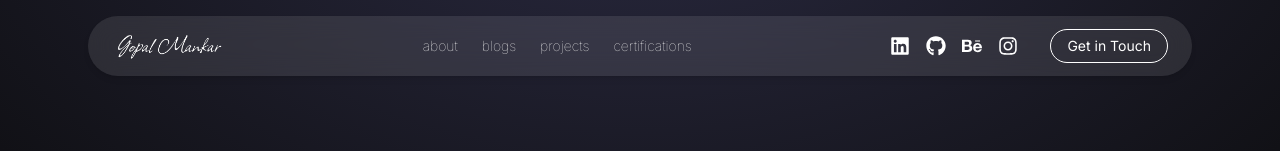
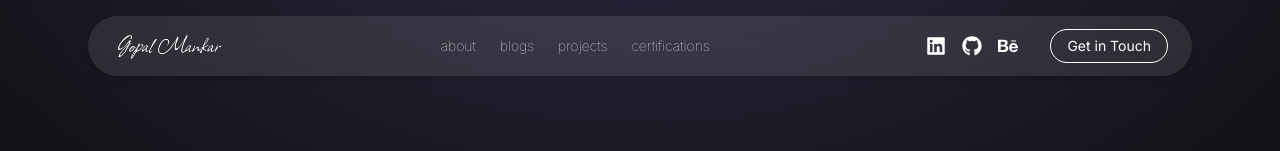
Before and after one commit to MankarGopal/Gopalmankardevfolio, a React (Vite) app: page / in a window 1280 px wide. Shown: the top 151 px of the page. Built offline with nearby package versions, Linux system fonts and the light colour scheme.

Commit message:
Updated Navbar

```diff
--- a/src/components/Navbar.jsx
+++ b/src/components/Navbar.jsx
@@ -63,7 +63,7 @@ const Navbar = () => {
         {/* Right Side */}
         <div className="flex items-center gap-4 text-white text-xl">
           <a
-            href="www.linkedin.com/in/gopal-mankar"
+            href="https://in.linkedin.com/in/gopal-mankar-7a4283177"
             target="_blank"
             rel="noopener noreferrer"
           >
@@ -82,13 +82,6 @@ const Navbar = () => {
             rel="noopener noreferrer"
           >
             <FaBehance className="hover:text-blue-300 transition" />
-          </a>
-          <a
-            href="https://www.instagram.com/gopalcreatz/"
-            target="_blank"
-            rel="noopener noreferrer"
-          >
-            <FaInstagram className="hover:text-pink-400 transition" />
           </a>
 
           {/* Get in Touch - Desktop only */}
```
